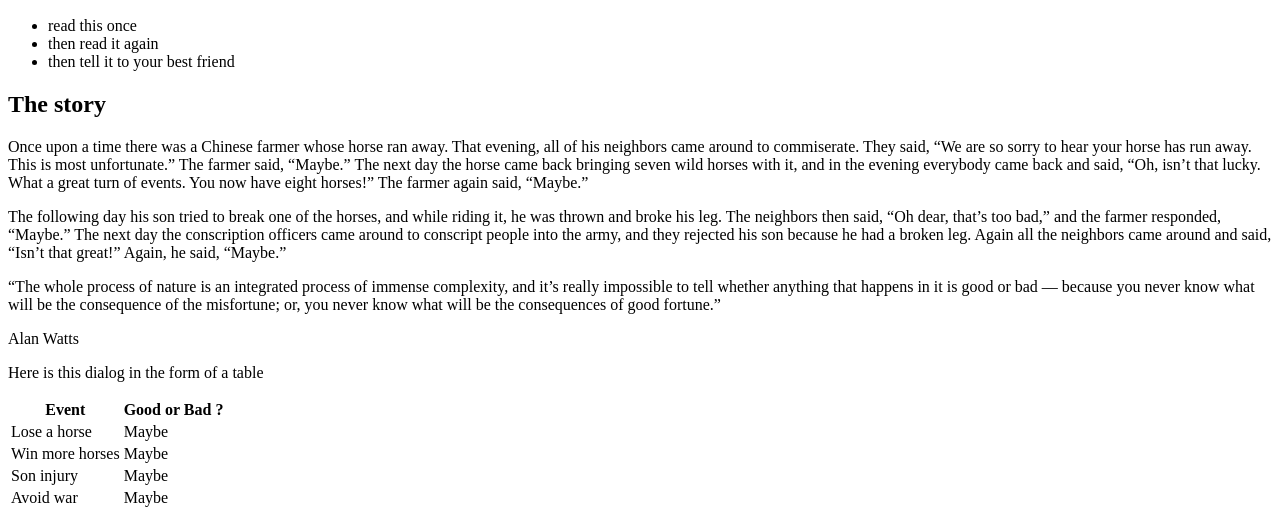
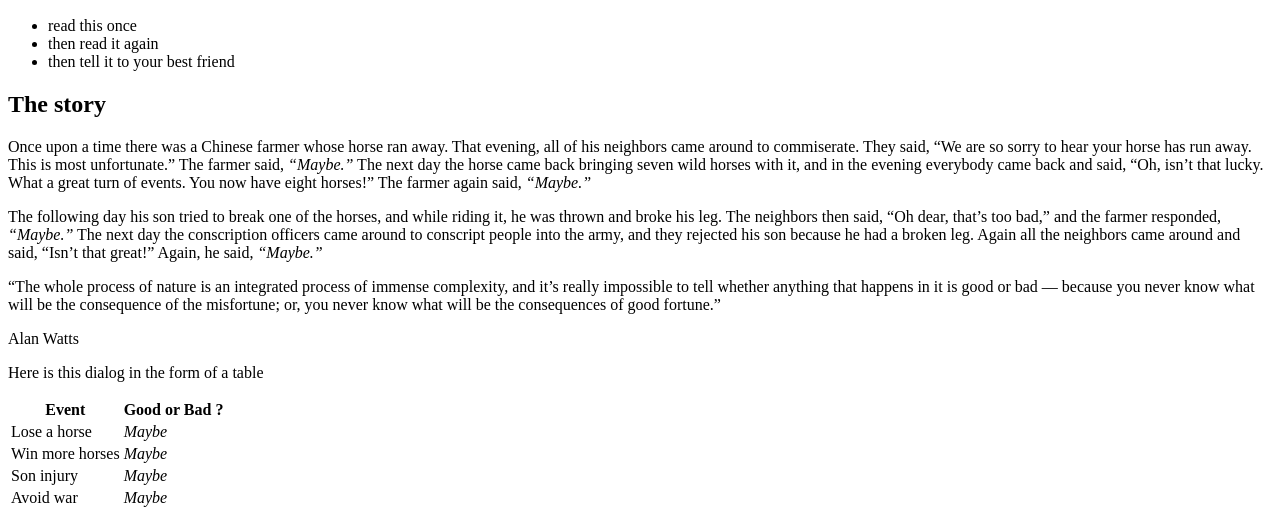
Before and after one commit to AlexandraMadalina/progressive-enhancement, a plain HTML site: page index.html in a window 1280 px wide. Shown: the part 438-952 px from the top of the page. Drawn offline with Linux system fonts and the light colour scheme.

Commit message:
added <em> to all "Maybe" instances

```diff
--- a/index.html
+++ b/index.html
@@ -1,8 +1,10 @@
 <!DOCTYPE html>
 <html>
+
 <head>
 	<title>Page Title</title>
 </head>
+
 <body>
 	<p>The Story of the Chinese Farmer</p>
 	<p>11 may 2016, Alexandre Gorius</p>
@@ -14,12 +16,15 @@
 		<li>then tell it to your best friend</li>
 	</ul>
 	<h2>The story</h2>
-		<p>Once upon a time there was a Chinese farmer whose horse ran away. That evening, all of his neighbors came around to commiserate. They said, “We are so sorry to hear your horse has run away. This is most unfortunate.” The farmer said, “Maybe.” The next day the horse came back bringing seven wild horses with it, and in the evening everybody came back and said, “Oh, isn’t that lucky. What a great turn of events. You now have eight horses!” The farmer again said, “Maybe.”
+	<p>Once upon a time there was a Chinese farmer whose horse ran away. That evening, all of his neighbors came around to commiserate. They said, “We are so sorry to hear your horse has run away. This is most unfortunate.” The farmer said,<em> “Maybe.”</em>
+		The next day the horse came back bringing seven wild horses with it, and in the evening everybody came back and said, “Oh, isn’t that lucky. What a great turn of events. You now have eight horses!” The farmer again said, <em>“Maybe.”</em>
 	</p>
 
-<p>The following day his son tried to break one of the horses, and while riding it, he was thrown and broke his leg. The neighbors then said, “Oh dear, that’s too bad,” and the farmer responded, “Maybe.” The next day the conscription officers came around to conscript people into the army, and they rejected his son because he had a broken leg. Again all the neighbors came around and said, “Isn’t that great!” Again, he said, “Maybe.”
+	<p>The following day his son tried to break one of the horses, and while riding it, he was thrown and broke his leg. The neighbors then said, “Oh dear, that’s too bad,” and the farmer responded,<em> “Maybe.”</em> The next day the conscription officers came
+		around to conscript people into the army, and they rejected his son because he had a broken leg. Again all the neighbors came around and said, “Isn’t that great!” Again, he said, <em>“Maybe.”</em>
 	</p>
-<p><q>The whole process of nature is an integrated process of immense complexity, and it’s really impossible to tell whether anything that happens in it is good or bad — because you never know what will be the consequence of the misfortune; or, you never know what will be the consequences of good fortune.</q></p>
+	<p><q>The whole process of nature is an integrated process of immense complexity, and it’s really impossible to tell whether anything that happens in it is good or bad — because you never know what will be the consequence of the misfortune; or, you
+			never know what will be the consequences of good fortune.</q></p>
 
 	<p>Alan Watts</p>
 	<p>Here is this dialog in the form of a table</p>
@@ -30,24 +35,26 @@
 		</tr>
 		<tr>
 			<td>Lose a horse</td>
-        <td> Maybe</td>
+			<td><em>Maybe</em></td>
 		</tr>
 		<tr>
 			<td>Win more horses</td>
-        <td>Maybe</td>
+			<td><em>Maybe</em></td>
 		</tr>
 		<tr>
 			<td>Son injury</td>
-        <td>Maybe</td>
+			<td><em>Maybe</em></td>
 		</tr>
 		<tr>
 			<td>Avoid war</td>
-        <td>Maybe</td>
+			<td><em>Maybe</em></td>
 		</tr>
 	</table>
 	<p>Table representing the farmer's philosophy.</p>
 	<h2>Conclusion </h2>
 	<p>Good and Bad are just one perspective. Bananas are good for monkeys, but monkeys are not good for bananas. Let's not make a big deal out of it...</p>
-<p>&copy Copyright Just Another Company 2017. All right reserved. Adapted from <a href="https://wellsbaum.blog/2018/01/27/alan-watts-the-story-of-the-chinese-farmer/" target="_blank">this article</a></p>
+	<footer><p>&copy Copyright Just Another Company 2017. All right reserved. Adapted from <a href="https://wellsbaum.blog/2018/01/27/alan-watts-the-story-of-the-chinese-farmer/" target="_blank">this article</a></p></footer>
+
 </body>
+
 </html>
```
Lines whose indentation alone changed are shown as unchanged.
